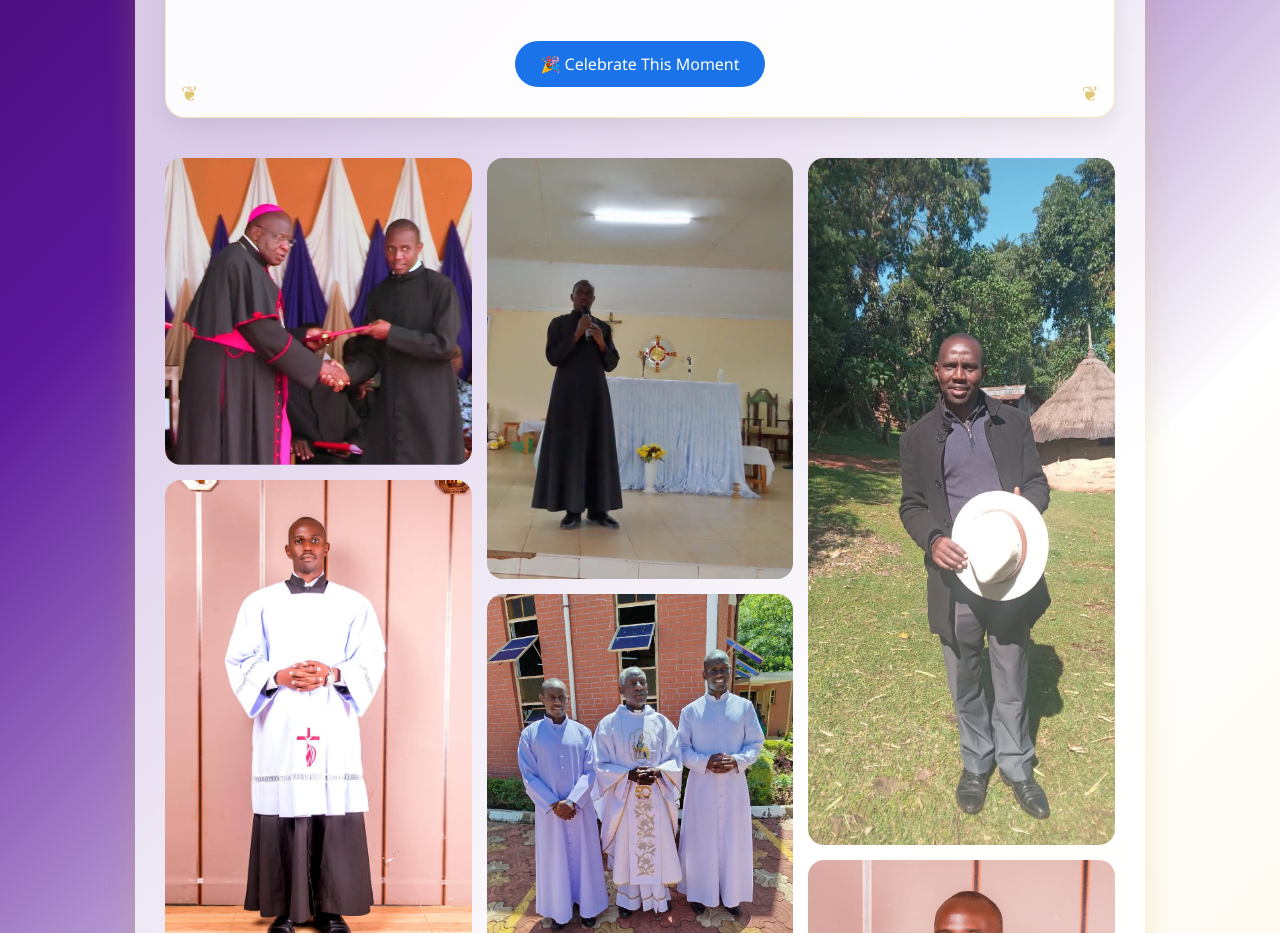
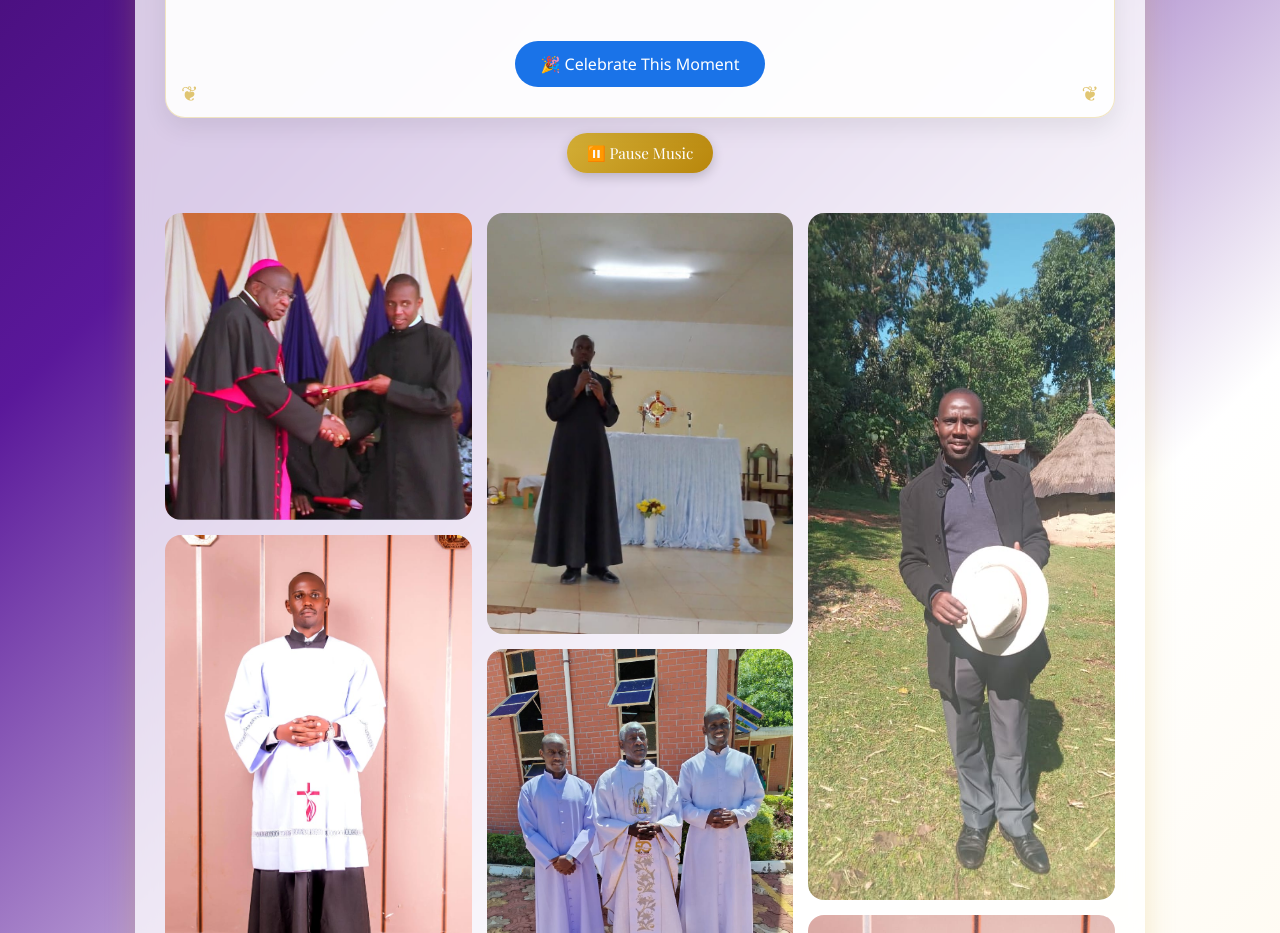
Before and after one commit to Dave34111/Manuu-grad, a plain HTML site: page index.html in a window 1280 px wide. Shown: the part 824-1757 px from the top of the page. Drawn offline with nearby package versions, Linux system fonts and the light colour scheme; a web font is replaced by a local one.

Commit message:
Add audio control button and functionality

```diff
--- a/index.html
+++ b/index.html
@@ -239,13 +239,36 @@ canvas {
   left: 0;
   pointer-events: none;
 }
+
+.audio-control {
+  margin-top: 15px;
+}
+
+.audio-control button {
+  background: linear-gradient(135deg, #d4af37, #b8860b);
+  color: white;
+  border: none;
+  padding: 10px 20px;
+  border-radius: 25px;
+  font-size: 0.95rem;
+  cursor: pointer;
+  font-family: "Playfair Display", serif;
+
+  box-shadow: 0 4px 12px rgba(0,0,0,0.2);
+  transition: all 0.3s ease;
+}
+
+.audio-control button:hover {
+  transform: scale(1.05);
+  box-shadow: 0 6px 18px rgba(0,0,0,0.3);
+}
 </style>
 </head>
 
 <body>
 
 <!-- 🎵 MUSIC -->
-<audio id="bg-music" autoplay loop>
+<audio id="bg-music" loop preload="auto">
   <source src="Kigas-kurset.mpeg" type="audio/mpeg">
 </audio>
 
@@ -322,6 +345,11 @@ Your impact will endure.
 
 <a class="btn">🎉 Celebrate This Moment</a>
 
+</div>
+
+<!-- PLAY MUSIC BUTTON -->
+<div class="audio-control">
+  <button onclick="toggleAudio()" id="audioBtn">🔊 Play Music</button>
 </div>
 
 <!-- 🖼️ MASONRY GALLERY -->
@@ -412,26 +440,54 @@ document.addEventListener('click', () => {
 
 <script>
 const audio = document.getElementById("bg-music");
+const btn = document.getElementById("audioBtn");
 
-/* unlock + keep playing */
-function ensureAudio() {
-  if (audio.paused) {
-    audio.play().catch(() => {});
+let userHasInteracted = false;
+
+/* 🎵 Try autoplay (browser may block on mobile) */
+function tryAutoPlay() {
+  const playPromise = audio.play();
+
+  if (playPromise !== undefined) {
+    playPromise
+      .then(() => {
+        btn.innerText = "⏸️ Pause Music";
+      })
+      .catch(() => {
+        btn.innerText = "🔊 Play Music";
+      });
   }
 }
 
-/* trigger on ANY user interaction */
-document.addEventListener("click", ensureAudio);
-document.addEventListener("touchstart", ensureAudio);
+/* 🔘 Button control */
+function toggleAudio() {
+  userHasInteracted = true;
 
-/* 🔍 LIGHTBOX */
-function openLightbox(index) {
-  currentIndex = index;
-  document.getElementById("lightbox").style.display = "flex";
-  showImage();
+  if (audio.paused) {
+    audio.play();
+    btn.innerText = "⏸️ Pause Music";
+  } else {
+    audio.pause();
+    btn.innerText = "🔊 Play Music";
+  }
+}
 
-  ensureAudio(); // 🔥 resume music when opening gallery
+/* 📱 Unlock audio on first interaction (mobile fix) */
+function unlockAudio() {
+  if (!userHasInteracted) {
+    audio.play().then(() => {
+      btn.innerText = "⏸️ Pause Music";
+    }).catch(() => {});
+  }
+  userHasInteracted = true;
 }
+
+/* 🎯 Auto attempt on load */
+window.addEventListener("load", tryAutoPlay);
+
+/* 📱 First tap anywhere enables audio */
+document.addEventListener("click", unlockAudio, { once: true });
+document.addEventListener("touchstart", unlockAudio, { once: true });
 </script>
 
 <div class="footer">
```
